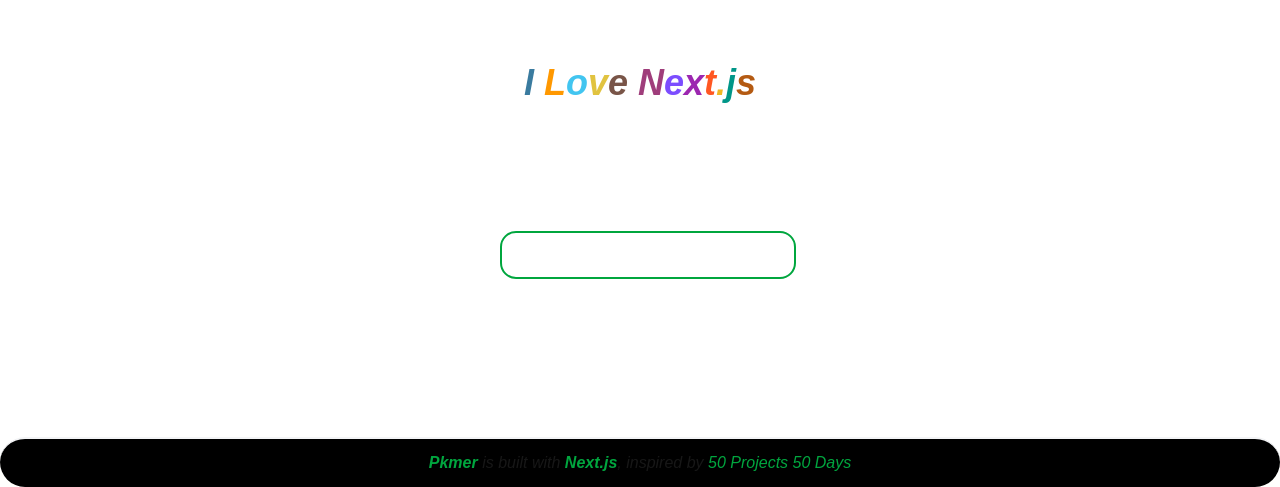
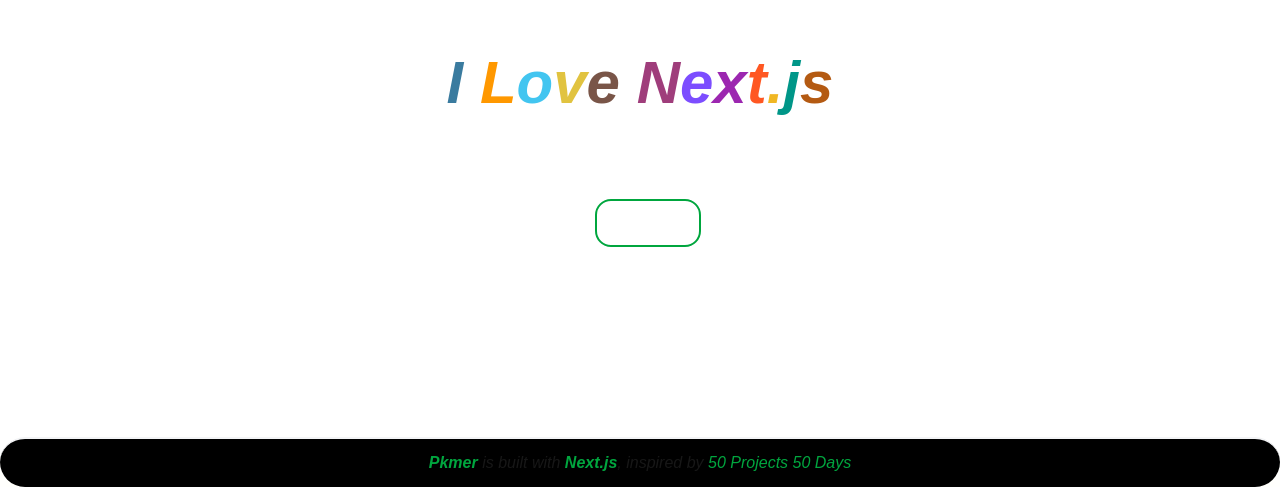
Before and after one commit to upangka/50days50projectsUseNextJs, a Next.js app: page /auto-text-effect in a window 1280 px wide. Shown: the part 313-800 px from the top of the page. Built offline with nearby package versions, Linux system fonts and the light colour scheme.

Commit message:
fix(auto-text-effect): 修复样式

```diff
--- a/src/app/(cases)/auto-text-effect/page.tsx
+++ b/src/app/(cases)/auto-text-effect/page.tsx
@@ -39,7 +39,7 @@
 
   return (
     <section className='relative flex h-screen w-screen flex-col items-center justify-center'>
-      <div className='border-b border-white pb-2 text-4xl font-bold italic'>
+      <div className='absolute top-1/2 -translate-y-1/2 border-b border-white pb-2 text-6xl font-bold italic select-none'>
         {showText.split('').map((letter, index) => {
           return (
             <span
@@ -54,13 +54,14 @@
         })}
       </div>
 
+      {/* 通过绝对定位固定相对位置 */}
       <input
         type='number'
         step={1}
         min={1}
         value={timeGap}
         onChange={e => setTimeGap(parseInt(e.target.value) || 100)}
-        className='absolute bottom-52 ml-4 w-fit rounded-2xl border-2 border-green-600 px-3 py-2 text-center text-xl font-bold text-white focus:border-green-600 focus:outline-none'
+        className='absolute top-1/2 ml-4 w-1/12 translate-y-28 rounded-2xl border-2 border-green-600 px-3 py-2 text-center text-xl font-bold text-white focus:border-green-600 focus:outline-none'
       />
     </section>
   )
```
